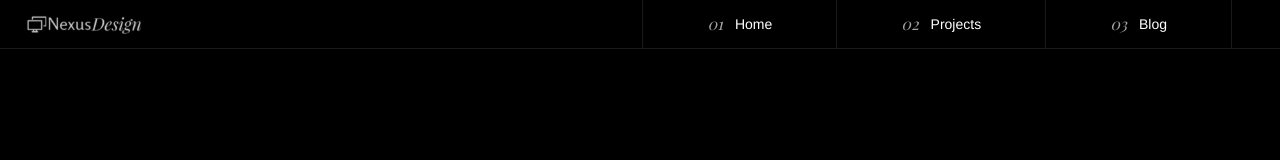
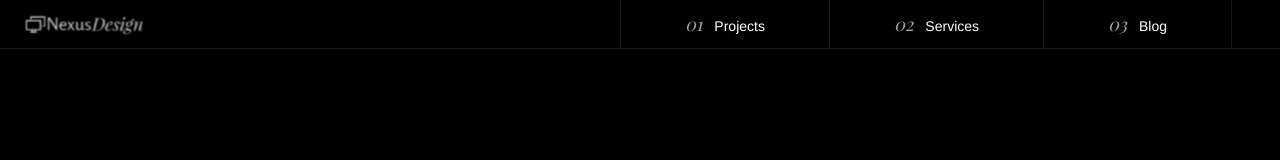
Before and after one commit to raunnnak/portfolio, a React (Vite) app: page / in a window 1280 px wide. Shown: the top 160 px of the page. Built offline with nearby package versions, Linux system fonts and the light colour scheme; a web font is replaced by a local one.

Commit message:
navbar changes

```diff
--- a/src/components/home/FeaturedProjects.jsx
+++ b/src/components/home/FeaturedProjects.jsx
@@ -4,7 +4,7 @@ import { featuredProjects } from '../../data/projects';
 
 const FeaturedProjects = () => {
   return (
-    <section className="w-full py-32 relative">
+    <section id="featured-projects" className="w-full py-32 relative">
       <div className="max-w-[120rem] mx-auto px-8">
         <div className="flex flex-col md:flex-row items-start">
           {/* Left side - Sticky Heading */}
--- a/src/components/layout/Navigation.jsx
+++ b/src/components/layout/Navigation.jsx
@@ -7,6 +7,38 @@ const Navigation = () => {
   const [isOpen, setIsOpen] = useState(false);
   const [isDarkBg, setIsDarkBg] = useState(true);
   const location = useLocation();
+
+  const scrollToTop = () => {
+    window.scrollTo({
+      top: 0,
+      behavior: 'smooth'
+    });
+  };
+
+  const scrollToSection = (sectionId) => {
+    // If we're not on the homepage, first navigate there
+    if (location.pathname !== '/') {
+      window.location.href = `/#${sectionId}`;
+      return;
+    }
+
+    // Find the section by looking for both direct id and section with data attribute
+    const section = document.querySelector(`#${sectionId}`) ||
+                   document.querySelector(`section[data-section="${sectionId}"]`) ||
+                   document.querySelector(`section:has(.${sectionId})`);
+
+    if (section) {
+      const navHeight = 48; // height of the navigation bar
+      const elementPosition = section.getBoundingClientRect().top;
+      // We want the top of the section to align with the navigation bar
+      const offsetPosition = elementPosition + window.pageYOffset + navHeight;
+
+      window.scrollTo({
+        top: offsetPosition,
+        behavior: "smooth"
+      });
+    }
+  };
 
   // Handle background detection for contrast
   useEffect(() => {
@@ -49,8 +81,8 @@ const Navigation = () => {
   }, []);
 
   const menuItems = [
-    { number: '01', text: 'Home', path: '/' },
-    { number: '02', text: 'Projects', path: '/projects' },
+    { number: '01', text: 'Projects', path: '/#featured-projects', isSection: true, sectionId: 'featured-projects' },
+    { number: '02', text: 'Services', path: '/#services', isSection: true, sectionId: 'services' },
     { number: '03', text: 'Blog', path: '/blog' },
   ];
 
@@ -66,6 +98,10 @@ const Navigation = () => {
           {/* Logo */}
           <Link
             to="/"
+            onClick={(e) => {
+              e.preventDefault();
+              scrollToTop();
+            }}
             className={`relative flex items-center h-12 focus:outline-none group`}
           >
             <motion.div
@@ -74,9 +110,11 @@ const Navigation = () => {
               transition={{ duration: 0.5 }}
               className="relative h-32 md:h-40 z-10 -my-10 md:-my-14"
             >
-              <img
+              <motion.img
                 src="/logo.svg"
                 alt="Logo"
+                whileHover={{ scale: 1.03 }}
+                transition={{ duration: 0.2 }}
                 className={`h-full w-auto object-contain transition-all duration-300 ${
                   isDarkBg
                     ? 'brightness-0 invert opacity-100 group-hover:opacity-80'
@@ -91,21 +129,28 @@ const Navigation = () => {
             {menuItems.map((item, index) => (
               <Link
                 key={item.number}
-                to={item.path}
+                to={item.isSection ? '/' : item.path}
+                onClick={(e) => {
+                  if (item.isSection) {
+                    e.preventDefault();
+                    scrollToSection(item.sectionId);
+                  }
+                  setIsOpen(false);
+                }}
                 className={`group flex items-center h-12 px-16 border-l ${borderColor} last:border-r focus:outline-none relative`}
               >
                 <motion.div
                   initial={{ opacity: 0, y: -10 }}
                   animate={{ opacity: 1, y: 0 }}
                   transition={{ duration: 0.5, delay: parseInt(item.number) * 0.1 }}
-                  className="flex items-center space-x-3 relative overflow-hidden"
+                  className="flex items-baseline space-x-3 relative overflow-hidden"
                 >
-                  <span className={`font-serif italic text-base ${numberColor}`}>{item.number}</span>
+                  <span className={`font-serif italic text-lg ${numberColor} transition-colors duration-300 group-hover:text-red-500 translate-y-[-0.5px]`}>{item.number}</span>
                   <span className={`relative font-light text-sm ${textColor} flex flex-col`}>
-                    <span className="block transition-transform duration-700 ease-in-out group-hover:-translate-y-full">
+                    <span className="block transition-transform duration-700 ease-in-out group-hover:-translate-y-[150%]">
                       {item.text}
                     </span>
-                    <span className="absolute top-0 left-0 translate-y-full transition-transform duration-700 ease-in-out group-hover:translate-y-0">
+                    <span className="absolute top-0 left-0 translate-y-[150%] transition-transform duration-700 ease-in-out group-hover:translate-y-0">
                       {item.text}
                     </span>
                     {/* Active indicator */}
@@ -165,9 +210,15 @@ const Navigation = () => {
                 {menuItems.map((item) => (
                   <Link
                     key={item.number}
-                    to={item.path}
+                    to={item.isSection ? '/' : item.path}
+                    onClick={(e) => {
+                      if (item.isSection) {
+                        e.preventDefault();
+                        scrollToSection(item.sectionId);
+                      }
+                      setIsOpen(false);
+                    }}
                     className="flex items-center space-x-3 py-3 pl-0 relative"
-                    onClick={() => setIsOpen(false)}
                   >
                     <span className="font-serif italic text-base text-neutral-400">{item.number}</span>
                     <span className="font-light text-sm text-white relative">
--- a/src/components/services/ServicesSection.jsx
+++ b/src/components/services/ServicesSection.jsx
@@ -298,6 +298,7 @@ const ServicesSection = () => {
   return (
     <section
       ref={containerRef}
+      id="services"
       className="py-32 relative"
       style={{
         scrollBehavior: isPaused ? 'smooth' : 'auto',
```
